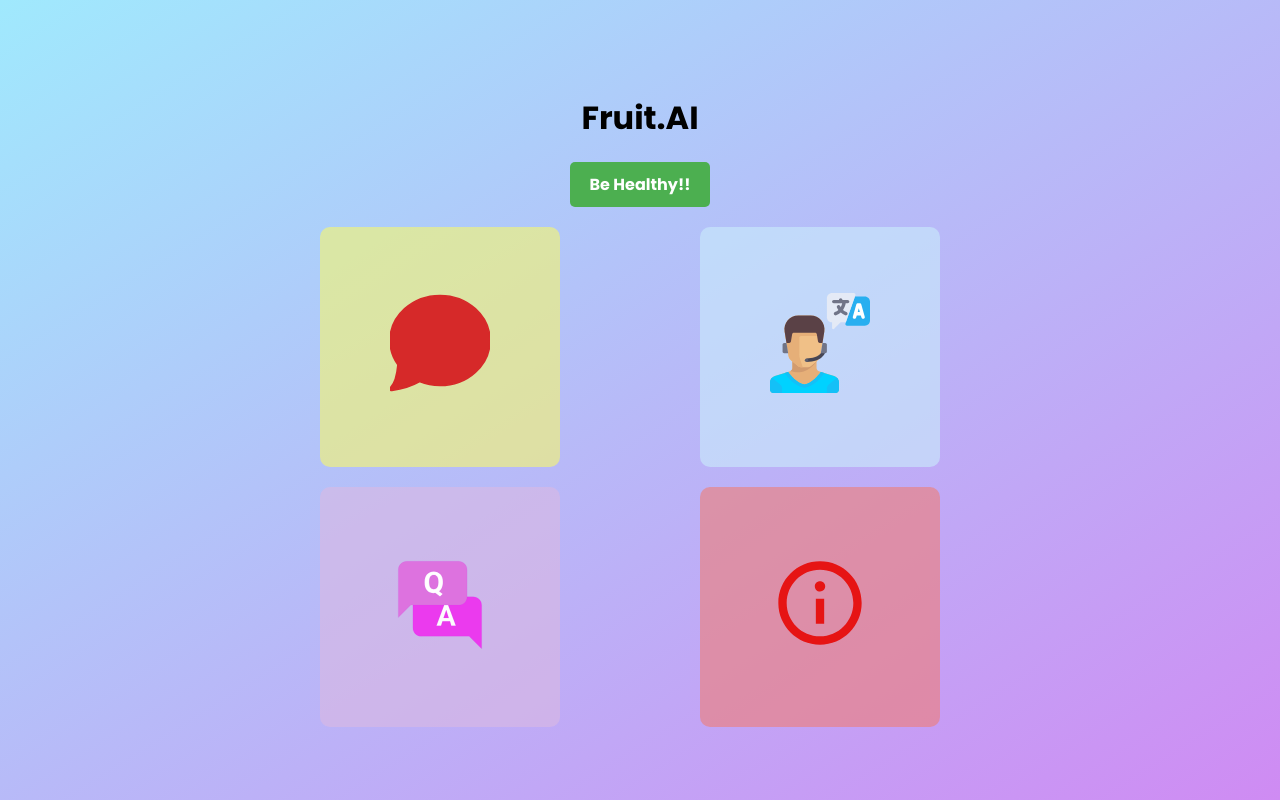
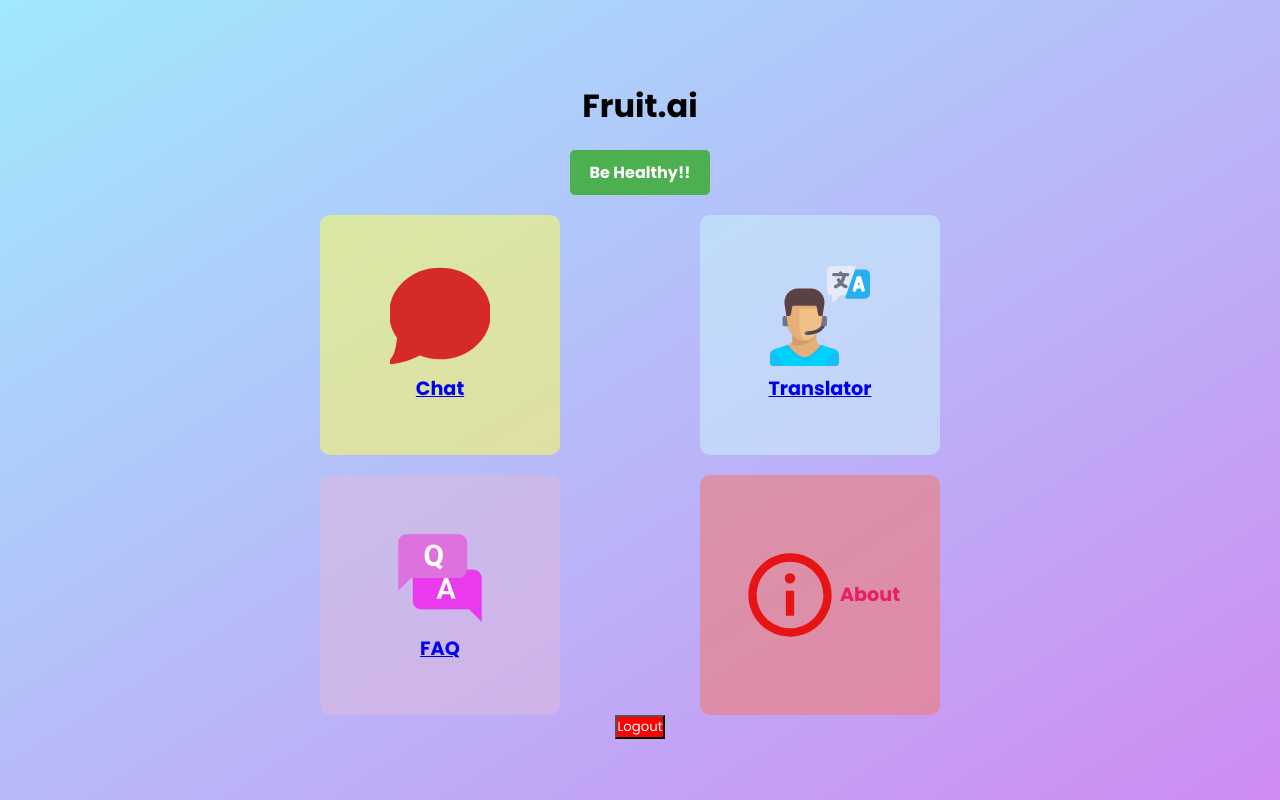
Before and after one commit to Ana-148/Fruits.ai, a React (Create React App) app in the folder fruit-ai-frontend/: page /home in a window 1280 px wide. Built offline with nearby package versions, Linux system fonts and the light colour scheme.

Commit message:
Update Home.js

```diff
--- a/fruit-ai-frontend/src/components/Home.js
+++ b/fruit-ai-frontend/src/components/Home.js
@@ -1,45 +1,105 @@
 // src/components/Home.js
-import React from 'react';
+import React, { useState } from 'react';
 import './css/home.css';
 import chat from './css/chat.svg';
 import translator from './css/translator.svg';
 import faq from './css/faq.svg';
 import about from './css/about.svg';
+import { useNavigate, Link } from 'react-router-dom';
 
-
-import { Link } from 'react-router-dom';
-
+const AboutPopup = ({ onClose }) => (
+  <div style={styles.aboutPopup}>
+    <div style={styles.aboutContent}>
+      <h2>About Fruit.ai</h2>
+      <p>Whether you're looking to discover new fruits, understand their nutritional values, or find the perfect fruit for your diet, our AI-driven assistant is here to assist! We provide personalized fruit recommendations tailored to your health needs, cooking preferences, and taste buds.</p>
+      <button onClick={onClose} style={styles.closeButton}>Close</button>
+    </div>
+  </div>
+);
 
 function Home() {
+  const navigate = useNavigate();
+  const [showAbout, setShowAbout] = useState(false);
+
+  const handleLogout = () => {
+    // Clear local storage or perform any other logout logic here
+    localStorage.clear();
+    navigate('/', { replace: true });
+  };
+
+  const toggleAbout = () => setShowAbout(!showAbout);
+
   return (
     <div className="home-container">
-      <h1>Fruit.AI</h1>
+      <h1>Fruit.ai</h1>
       <h4 className="be-healthy-btn">Be Healthy!!</h4>
       <div className="services">
-
         <div className="service chat">
-        <Link to="/chatbot"> <img src={chat} alt="Chat" title="Chat" style={{ width: 100, height: 100 }}/>
-        </Link> </div>
+          <Link to="/chatbot">
+            <img src={chat} alt="Chat" title="Chat" style={{ width: 100, height: 100 }}/>
+            <div>Chat</div>
+          </Link>
+        </div>
 
         <div className="service block"></div>
 
         <div className="service translator">
-        <Link to="/translator"> <img src={translator} alt="Translator" title="Translator" style={{ width: 100, height: 100 }}/>
-        </Link></div>
+          <Link to="/translator">
+            <img src={translator} alt="Translator" title="Translator" style={{ width: 100, height: 100 }}/>
+            <div>Translator</div>
+          </Link>
+        </div>
 
         <div className="service faqs">
-        <Link to="/faq"> <img src={faq} alt="FAQ" title="FAQ" style={{ width: 100, height: 100 }}/>
-        </Link></div>
+          <Link to="/faq">
+            <img src={faq} alt="FAQ" title="FAQ" style={{ width: 100, height: 100 }}/>
+            <div>FAQ</div>
+          </Link>
+        </div>
 
         <div className="service block"></div>
 
-        <div className="service about">
-        <Link to="/about"><img src={about} alt="About" title="About" style={{ width: 100, height: 100 }}/>
-        </Link></div>
+        <div className="service about" onClick={toggleAbout}>
 
+          <img src={about} alt="About" title="About" style={{ width: 100, height: 100 }}/>
+          <div>About</div>
+        </div>
       </div>
+      <button className='logout' onClick={handleLogout}>Logout</button>
+      {showAbout && <AboutPopup onClose={toggleAbout} />}
     </div>
   );
 }
 
+const styles = {
+  aboutPopup: {
+    position: 'fixed',
+    top: 0,
+    left: 0,
+    width: '100%',
+    height: '100%',
+    backgroundColor: 'rgba(0, 0, 0, 0.5)',
+    display: 'flex',
+    justifyContent: 'center',
+    alignItems: 'center',
+    zIndex: 1000,
+  },
+  aboutContent: {
+    backgroundColor: 'white',
+    padding: '20px',
+    borderRadius: '10px',
+    maxWidth: '500px',
+    width: '90%',
+  },
+  closeButton: {
+    backgroundColor: 'black',
+    color: 'white',
+    border: 'none',
+    padding: '10px 20px',
+    borderRadius: '5px',
+    cursor: 'pointer',
+    marginTop: '10px',
+  },
+};
+
 export default Home;
```
